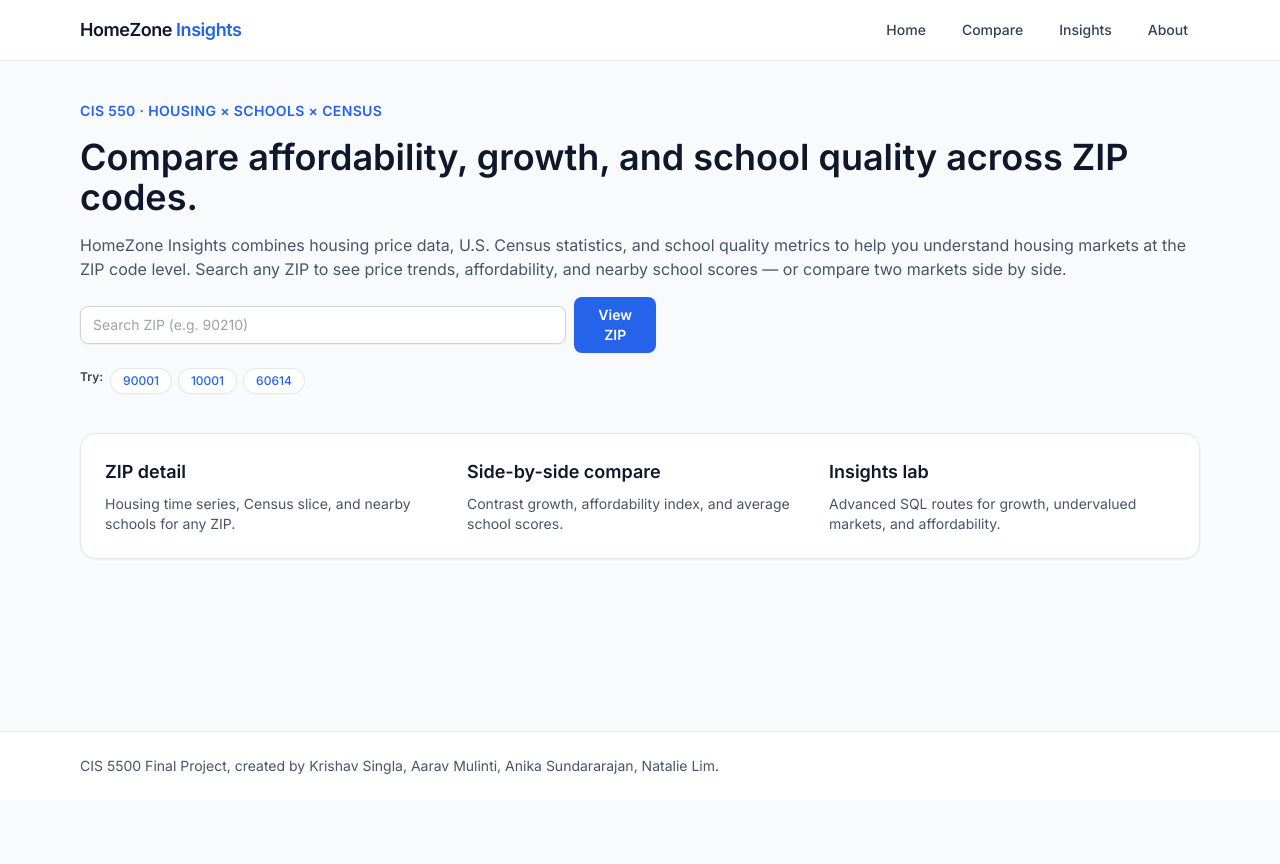
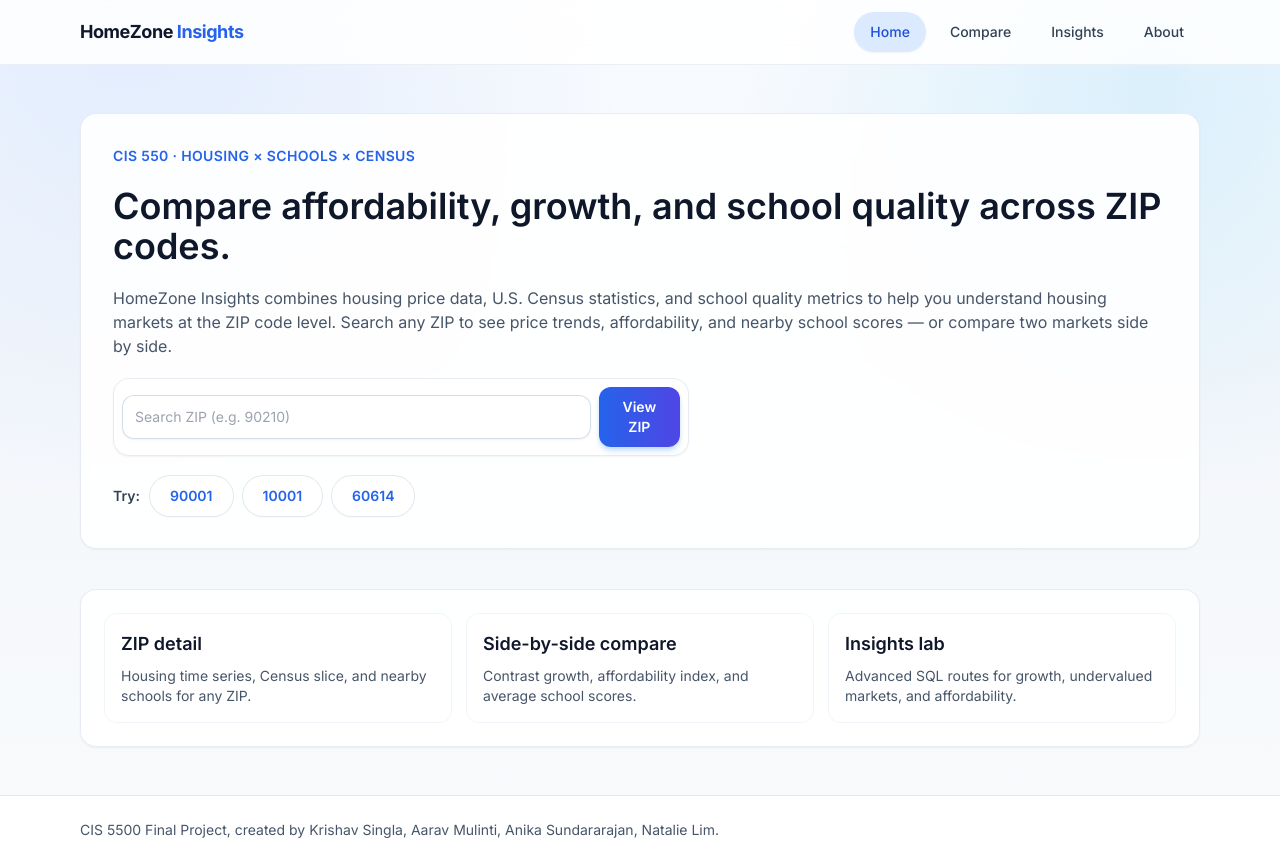
Before and after one commit to natalie-lim/cis550_proj, a Next.js app: page / in a window 1280 px wide. Before the commit the page ends 800 px from the top, so only its background shows below. Built offline with nearby package versions, Linux system fonts and the light colour scheme.

Commit message:
UI Improvements

```diff
--- a/app/about/page.tsx
+++ b/app/about/page.tsx
@@ -1,7 +1,7 @@
 export default function AboutPage(): React.JSX.Element {
   return (
-    <div className="mx-auto max-w-4xl space-y-6 px-4 py-10">
-      <div className="space-y-2">
+    <div className="mx-auto max-w-4xl space-y-6 px-4 py-10 sm:py-12">
+      <div className="ui-surface space-y-2 p-6">
         <p className="text-xs font-semibold uppercase tracking-wide text-accent">
           Methodology
         </p>
@@ -13,7 +13,7 @@ export default function AboutPage(): React.JSX.Element {
         </p>
       </div>
 
-      <section className="space-y-3 rounded-2xl border border-slate-200 bg-white p-6 shadow-sm">
+      <section className="ui-surface space-y-3 p-6">
         <h2 className="text-xl font-semibold text-ink">Datasets</h2>
         <ul className="list-disc space-y-2 pl-5 text-sm text-slate-700">
           <li>Zillow Home Value Index extracts for ZIP-level trends.</li>
@@ -22,7 +22,7 @@ export default function AboutPage(): React.JSX.Element {
         </ul>
       </section>
 
-      <section className="space-y-3 rounded-2xl border border-slate-200 bg-white p-6 shadow-sm">
+      <section className="ui-surface space-y-3 p-6">
         <h2 className="text-xl font-semibold text-ink">Cleaning roadmap</h2>
         <ul className="list-disc space-y-2 pl-5 text-sm text-slate-700">
           <li>Harmonize geography to ZIP (handle ZCTA crosswalks where needed).</li>
--- a/app/globals.css
+++ b/app/globals.css
@@ -8,4 +8,49 @@
 
 body {
   @apply bg-paper text-ink antialiased;
+  background:
+    radial-gradient(circle at 10% 0%, rgba(59, 130, 246, 0.12), transparent 35%),
+    radial-gradient(circle at 90% 10%, rgba(14, 165, 233, 0.12), transparent 30%),
+    linear-gradient(180deg, #f8fbff 0%, #f4f7fb 42%, #f8fafc 100%);
+  min-height: 100vh;
 }
+
+html {
+  scroll-behavior: smooth;
+}
+
+a,
+button,
+input {
+  -webkit-tap-highlight-color: transparent;
+}
+
+@media (prefers-reduced-motion: no-preference) {
+  * {
+    transition-property: color, background-color, border-color, box-shadow, transform, opacity;
+    transition-duration: 180ms;
+    transition-timing-function: cubic-bezier(0.22, 1, 0.36, 1);
+  }
+}
+
+@layer components {
+  .ui-surface {
+    @apply rounded-2xl border border-slate-200/80 bg-white/90 shadow-sm backdrop-blur-sm;
+  }
+
+  .ui-touch {
+    @apply min-h-11;
+  }
+
+  .ui-button-primary {
+    @apply ui-touch rounded-xl bg-gradient-to-r from-blue-600 to-indigo-600 px-4 py-2.5 text-sm font-semibold text-white shadow-md shadow-blue-200 hover:-translate-y-0.5 hover:shadow-lg active:translate-y-0;
+  }
+
+  .ui-button-secondary {
+    @apply ui-touch rounded-xl border border-slate-200 bg-white px-4 py-2.5 text-sm font-semibold text-slate-700 shadow-sm hover:bg-slate-50 hover:shadow;
+  }
+
+  .ui-input {
+    @apply ui-touch w-full rounded-xl border border-slate-300/80 bg-white/95 px-3 py-2.5 text-sm shadow-sm outline-none ring-blue-500/60 focus:border-blue-400 focus:ring-2;
+  }
+}
--- a/app/insights/page.tsx
+++ b/app/insights/page.tsx
@@ -2,8 +2,8 @@ import { InsightsPanel } from "@/components/InsightsPanel";
 
 export default function InsightsPage(): React.JSX.Element {
   return (
-    <div className="mx-auto max-w-6xl space-y-6 px-4 py-10">
-      <div className="space-y-2">
+    <div className="mx-auto max-w-6xl space-y-6 px-4 py-10 sm:py-12">
+      <div className="ui-surface space-y-2 p-6">
         <p className="text-xs font-semibold uppercase tracking-wide text-accent">
           Advanced insights
         </p>
--- a/app/page.tsx
+++ b/app/page.tsx
@@ -2,8 +2,8 @@ import { ZipSearchForm } from "@/components/ZipSearchForm";
 
 export default function HomePage(): React.JSX.Element {
   return (
-    <div className="mx-auto flex max-w-6xl flex-col gap-10 px-4 py-10">
-      <section className="space-y-4">
+    <div className="mx-auto flex max-w-6xl flex-col gap-10 px-4 py-10 sm:py-12">
+      <section className="ui-surface space-y-5 p-6 sm:p-8">
         <p className="text-sm font-semibold uppercase tracking-wide text-accent">
           CIS 550 · Housing × Schools × Census
         </p>
@@ -17,13 +17,13 @@ export default function HomePage(): React.JSX.Element {
           markets side by side.
         </p>
         <ZipSearchForm />
-        <div className="flex flex-wrap gap-2 text-xs text-slate-500">
+        <div className="flex flex-wrap items-center gap-2.5 text-sm text-slate-500">
           <span className="font-semibold text-slate-700">Try:</span>
           {["90001", "10001", "60614"].map((zip) => (
             <a
               key={zip}
               href={`/zip/${zip}`}
-              className="rounded-full bg-white px-3 py-1 font-medium text-accent shadow-sm ring-1 ring-slate-200 hover:bg-slate-50"
+              className="inline-flex h-10 items-center rounded-full bg-white px-5 font-semibold leading-none text-accent shadow-sm ring-1 ring-slate-200 hover:-translate-y-0.5 hover:bg-slate-50"
             >
               {zip}
             </a>
@@ -31,7 +31,7 @@ export default function HomePage(): React.JSX.Element {
         </div>
       </section>
 
-      <section className="grid gap-4 rounded-2xl border border-slate-200 bg-white p-6 shadow-sm md:grid-cols-3">
+      <section className="ui-surface grid gap-4 p-6 md:grid-cols-3">
         {[
           {
             title: "ZIP detail",
@@ -46,7 +46,7 @@ export default function HomePage(): React.JSX.Element {
             body: "Advanced SQL routes for growth, undervalued markets, and affordability."
           }
         ].map((card) => (
-          <div key={card.title} className="space-y-2">
+          <div key={card.title} className="space-y-2 rounded-xl bg-white/75 p-4 ring-1 ring-slate-100">
             <h2 className="text-lg font-semibold text-ink">{card.title}</h2>
             <p className="text-sm text-slate-600">{card.body}</p>
           </div>
--- a/app/zip/[zipCode]/page.tsx
+++ b/app/zip/[zipCode]/page.tsx
@@ -65,7 +65,7 @@ export default async function ZipDetailPage(
   }
 
   return (
-    <div className="mx-auto max-w-5xl space-y-8 px-4 py-10">
+    <div className="mx-auto max-w-5xl space-y-8 px-4 py-10 sm:py-12">
       <div className="flex flex-col gap-2">
         <p className="text-xs font-semibold uppercase tracking-wide text-accent">
           ZIP intelligence
@@ -76,7 +76,7 @@ export default async function ZipDetailPage(
       </div>
 
       <section className="grid gap-6 lg:grid-cols-2">
-        <div className="rounded-2xl border border-slate-200 bg-white p-5 shadow-sm">
+        <div className="ui-surface p-5">
           <h2 className="text-lg font-semibold text-ink">Housing trend</h2>
           <p className="text-sm text-slate-600">
             Modeled home values across reporting months.
@@ -85,7 +85,7 @@ export default async function ZipDetailPage(
             <HousingTrendChart data={data.housingSeries} />
           </div>
         </div>
-        <div className="rounded-2xl border border-slate-200 bg-white p-5 shadow-sm">
+        <div className="ui-surface p-5">
           <h2 className="text-lg font-semibold text-ink">Census snapshot</h2>
           <dl className="mt-4 space-y-3 text-sm">
             <div className="flex justify-between gap-4">
@@ -132,7 +132,7 @@ export default async function ZipDetailPage(
         </div>
       </section>
 
-      <section className="rounded-2xl border border-slate-200 bg-white p-5 shadow-sm">
+      <section className="ui-surface p-5">
         <div className="flex items-center justify-between gap-3">
           <h2 className="text-lg font-semibold text-ink">Nearby schools</h2>
           <span className="text-xs text-slate-500">
--- a/components/CompareSearchForm.tsx
+++ b/components/CompareSearchForm.tsx
@@ -27,7 +27,7 @@ export function CompareSearchForm({
   return (
     <form
       onSubmit={handleSubmit}
-      className="flex flex-col items-end gap-3 sm:flex-row"
+      className="ui-surface flex flex-col items-end gap-3 p-3 sm:flex-row"
     >
       <div className="flex-1">
         <label
@@ -44,7 +44,7 @@ export function CompareSearchForm({
           placeholder="e.g. 90210"
           maxLength={5}
           pattern="\d{5}"
-          className="w-full rounded-lg border border-slate-200 px-3 py-2 text-sm focus:outline-none focus:ring-2 focus:ring-accent"
+          className="ui-input"
         />
       </div>
       <div className="flex-1">
@@ -62,12 +62,12 @@ export function CompareSearchForm({
           placeholder="e.g. 10001"
           maxLength={5}
           pattern="\d{5}"
-          className="w-full rounded-lg border border-slate-200 px-3 py-2 text-sm focus:outline-none focus:ring-2 focus:ring-accent"
+          className="ui-input"
         />
       </div>
       <button
         type="submit"
-        className="rounded-lg bg-accent px-6 py-2 text-sm font-semibold text-white transition-colors hover:opacity-90"
+        className="ui-button-primary px-6"
       >
         Compare
       </button>
--- a/components/SiteNav.tsx
+++ b/components/SiteNav.tsx
@@ -1,4 +1,7 @@
+"use client";
+
 import Link from "next/link";
+import { usePathname } from "next/navigation";
 
 const links: ReadonlyArray<{ href: string; label: string }> = [
   { href: "/", label: "Home" },
@@ -8,18 +11,24 @@ const links: ReadonlyArray<{ href: string; label: string }> = [
 ];
 
 export function SiteNav(): React.JSX.Element {
+  const pathname = usePathname();
+
   return (
-    <header className="border-b border-slate-200 bg-white/90 backdrop-blur">
-      <div className="mx-auto flex max-w-6xl flex-col gap-3 px-4 py-4 sm:flex-row sm:items-center sm:justify-between">
-        <Link href="/" className="text-lg font-semibold tracking-tight text-ink">
+    <header className="sticky top-0 z-30 border-b border-slate-200/70 bg-white/85 backdrop-blur-xl">
+      <div className="mx-auto flex max-w-6xl flex-col gap-3 px-4 py-3 sm:flex-row sm:items-center sm:justify-between">
+        <Link href="/" className="text-lg font-bold tracking-tight text-ink hover:opacity-90">
           HomeZone <span className="text-accent">Insights</span>
         </Link>
-        <nav className="flex flex-wrap gap-3 text-sm font-medium text-slate-700">
+        <nav className="flex flex-wrap gap-2 text-sm font-medium text-slate-700">
           {links.map((link) => (
             <Link
               key={link.href}
               href={link.href}
-              className="rounded-full px-3 py-1 hover:bg-slate-100"
+              className={`inline-flex h-10 items-center rounded-full px-4 ${
+                pathname === link.href
+                  ? "bg-blue-100 text-blue-700 shadow-sm"
+                  : "hover:bg-slate-100"
+              }`}
             >
               {link.label}
             </Link>
--- a/components/ZipSearchForm.tsx
+++ b/components/ZipSearchForm.tsx
@@ -19,7 +19,7 @@ export function ZipSearchForm(): React.JSX.Element {
   return (
     <form
       onSubmit={onSubmit}
-      className="flex w-full max-w-xl flex-col gap-2 sm:flex-row sm:items-center"
+      className="ui-surface flex w-full max-w-xl flex-col gap-2 p-2 sm:flex-row sm:items-center"
     >
       <label className="sr-only" htmlFor="zip-search">
         ZIP code
@@ -30,13 +30,13 @@ export function ZipSearchForm(): React.JSX.Element {
         inputMode="numeric"
         pattern="[0-9]{5}(-[0-9]{4})?"
         placeholder="Search ZIP (e.g. 90210)"
-        className="w-full rounded-lg border border-slate-300 bg-white px-3 py-2 text-sm shadow-sm outline-none ring-accent focus:ring-2"
+        className="ui-input"
         value={zip}
         onChange={(e) => setZip(e.target.value)}
       />
       <button
         type="submit"
-        className="rounded-lg bg-accent px-4 py-2 text-sm font-semibold text-white shadow-sm hover:bg-blue-700"
+        className="ui-button-primary"
       >
         View ZIP
       </button>
```
Also changed, not shown: app/compare/page.tsx (+6 -6 lines), components/HousingTrendChart.tsx (+28 -5 lines), components/InsightsPanel.tsx (+11 -11 lines).
